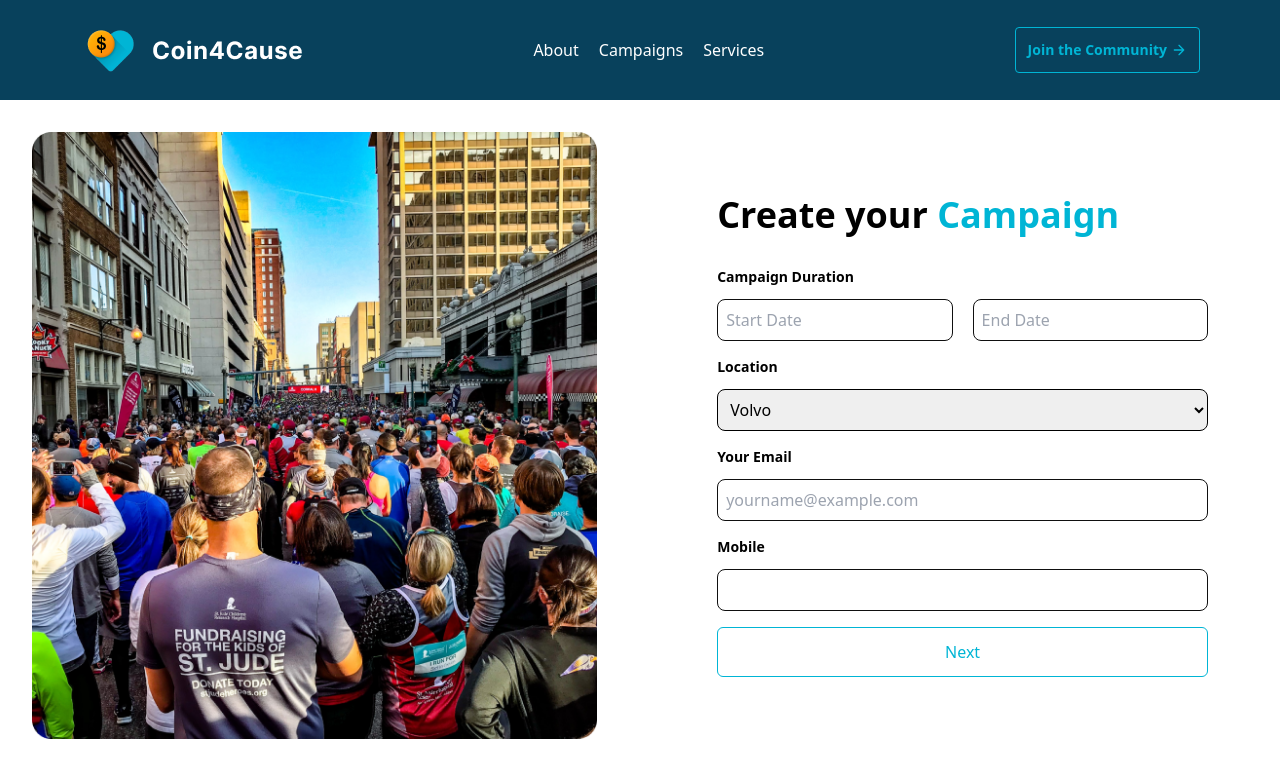
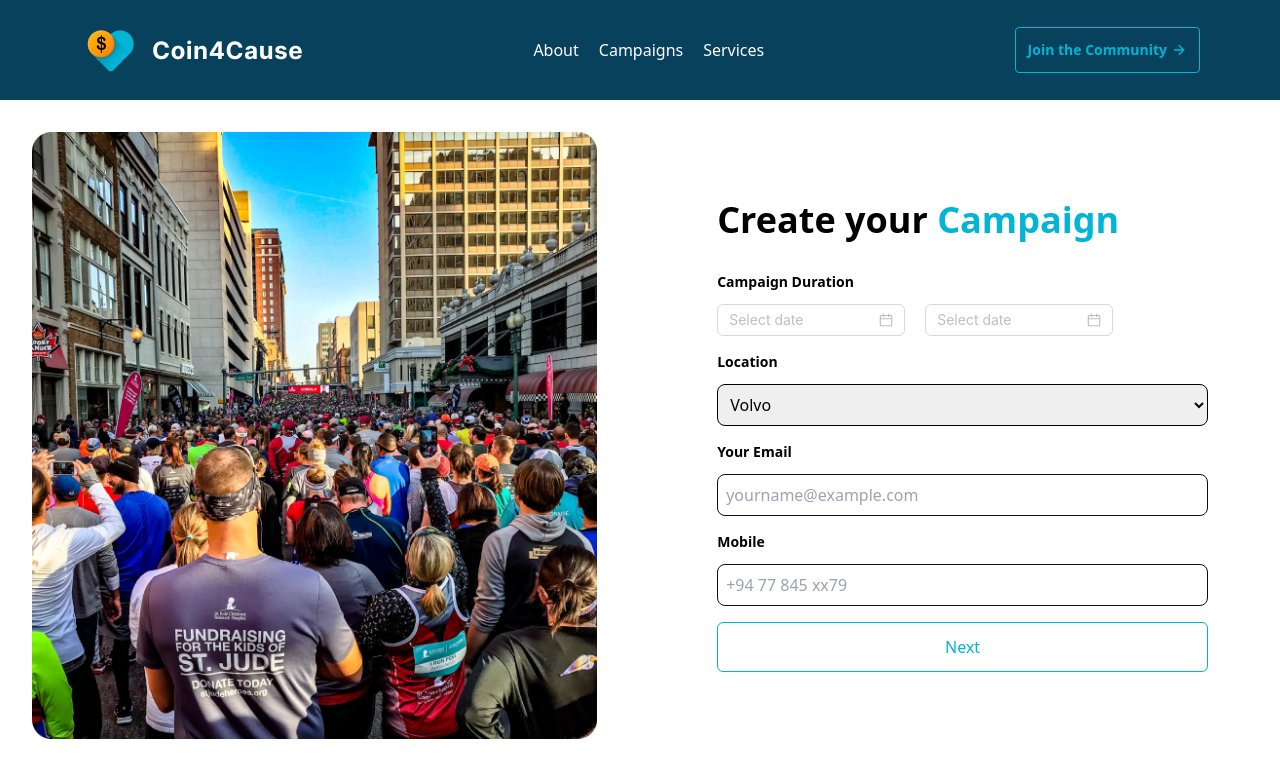
Before and after one commit to SachithWickramasekara/coin4cause, a React (Create React App) app: page /create-campaignStep1 in a window 1280 px wide. Both pictures are taken after typing "Sample", "Sample", "Sample" into the empty fields and a click on the button "Next". Shown: the top 778 px of the page. Built offline with nearby package versions, Linux system fonts and the light colour scheme.

Commit message:
Date, server details adding

```diff
--- a/package.json
+++ b/package.json
@@ -14,6 +14,7 @@
     "@types/react": "^18.0.0",
     "@types/react-dom": "^18.0.0",
     "@typescript-eslint/parser": "^5.57.1",
+    "antd": "^5.4.4",
     "axios": "^1.3.6",
     "clsx": "^1.2.1",
     "eslint": "^8.0.1",
--- a/src/pages/CreateCampaign/Step1.tsx
+++ b/src/pages/CreateCampaign/Step1.tsx
@@ -44,7 +44,7 @@ const Step1 = (props: Props) => {
           <form onSubmit={handleSubmit} className="flex flex-col gap-4">
             <div className="flex flex-col gap-3">
               <span className="font-bold text-sm">Campaign Type</span>
-              <select className="border border-black p-2 rounded-lg  outline-none ">
+              <select className="border border-black p-2 rounded-lg  outline-none " onChange={(e): void =>setState({ ...state, ctype: e.target.value })}>
                 <option value="volvo">Volvo</option>
                 <option value="saab">Saab</option>
                 <option value="mercedes">Mercedes</option>
--- a/src/pages/CreateCampaign/Step2.tsx
+++ b/src/pages/CreateCampaign/Step2.tsx
@@ -1,6 +1,9 @@
 import { useState } from "react";
 import { routePaths } from "../../routes/routes";
 import { Link, useNavigate, useLocation } from "react-router-dom";
+import type { DatePickerProps } from 'antd';
+import { DatePicker, Space } from 'antd';
+import dayjs from 'dayjs';
 
 interface Props {}
 
@@ -16,6 +19,7 @@ const Step2 = (props: Props) => {
     orgname: orgname,
     startdate: "",
     enddate: "",
+    country: "",
     email: "",
     mobilenum: "",
 
@@ -27,13 +31,24 @@ const Step2 = (props: Props) => {
   const handleSubmit = (e: { preventDefault: () => void }) => {
     e.preventDefault();
 
-    const { startdate, enddate, email, mobilenum } = state;
+    const { startdate, enddate, email, country, mobilenum } = state;
     console.log(location.state);
     console.log(state);
 
     //add the navigation to the next page
     navigate("/create-campaignStep3", { state });
   };
+
+  const onstartChange: DatePickerProps['onChange'] = (date: any, dateString: any) => {
+    setState({ ...state, startdate: date ? dayjs(date).format('YYYY-MM-DD') : '' });
+    console.log(date, dateString);
+  };
+
+  const onChange: DatePickerProps['onChange'] = (date: any, dateString: any) => {
+    setState({ ...state, enddate: date ? dayjs(date).format('YYYY-MM-DD') : '' });
+    console.log(date, dateString);
+  };
+
 
   return (
     <div className="bg-[EFF4F8] text-black">
@@ -54,22 +69,13 @@ const Step2 = (props: Props) => {
             <div className="flex flex-col gap-3">
               <span className="font-bold text-sm">Campaign Duration</span>
               <div className="flex flex-row w-full gap-5">
-                <input
-                  type="text"
-                  placeholder="Start Date"
-                  className="border border-[#0F0F0F] p-2 rounded-lg  outline-none w-full"
-                  onChange={(e) =>
-                    setState({ ...state, startdate: e.target.value })
-                  }
-                />
-                <input
-                  type="text"
-                  placeholder="End Date"
-                  className="border border-[#0F0F0F] p-2 rounded-lg  outline-none w-full"
-                  onChange={(e) =>
-                    setState({ ...state, enddate: e.target.value })
-                  }
-                />
+
+                <Space direction="vertical">
+                  <DatePicker onChange={onstartChange} />
+                </Space>
+                <Space direction="vertical">
+                  <DatePicker onChange={onChange} />
+                </Space>
               </div>
             </div>
             <div className="flex flex-col gap-3">
@@ -93,7 +99,7 @@ const Step2 = (props: Props) => {
               <span className="font-bold text-sm">Mobile</span>
               <input
                 type="text"
-                placeholder=""
+                placeholder="+94 77 845 xx79"
                 className="border border-[#0F0F0F] p-2 rounded-lg outline-none "
                 onChange={(e) =>
                   setState({ ...state, mobilenum: e.target.value })
--- a/src/pages/CreateCampaign/Step3.tsx
+++ b/src/pages/CreateCampaign/Step3.tsx
@@ -7,13 +7,21 @@ interface Props {}
 const Step3 = (props: Props) => {
   console.log("Step3 rendered"); // add this line
   const location = useLocation();
-  const { ctype, cdescription, ctitle, orgname, startdate, enddate } =
-    location.state;
+  const { email, ctype, cdescription, ctitle, orgname, startdate, enddate, country, mobilenum } = location.state;
 
   const [state, setState] = useState({
+    ctype: ctype,
+    cdescription: cdescription,
+    ctitle: ctitle,
+    orgname: orgname,
+    startdate: startdate,
+    enddate: enddate,
+    country: country,
+    email: email,
+    mobilenum: mobilenum,
     budget: "",
     mindonation: "",
-    currency: "",
+    currencies: [] as string[], // store selected currencies in an array
 
     //display the user location, email, mobile make it so that the user cant edit
   });
@@ -23,7 +31,7 @@ const Step3 = (props: Props) => {
   const handleSubmit = (e: { preventDefault: () => void }) => {
     e.preventDefault();
 
-    const { budget, mindonation, currency } = state;
+    const { budget, mindonation, currencies } = state; // update variable name
     console.log(location.state);
     console.log(state);
 
@@ -31,6 +39,19 @@ const Step3 = (props: Props) => {
     navigate("/create-campaignStep4", { state });
   };
 
+  //button
+  const [selectedButtons, setSelectedButtons] = useState<string[]>([]);
+  const buttonClick = (currency: string, buttonRef: HTMLInputElement | null) => {
+    if (selectedButtons.includes(currency)) {
+      buttonRef?.classList.remove("bg-blue-500", "text-white");
+      setSelectedButtons(selectedButtons.filter((name) => name !== currency));
+      setState({ ...state, currencies: state.currencies.filter((name) => name !== currency) });
+    } else {
+      buttonRef?.classList.add("bg-blue-500", "text-white");
+      setSelectedButtons([...selectedButtons, currency]);
+      setState({ ...state, currencies: [...state.currencies, currency] });
+    }
+  };
   return (
     <div className="bg-[EFF4F8] text-black">
       <div className="container mx-auto p-8 flex flex-col md:flex-col lg:flex-row justify-center sm:gap-20 gap-12 items-center lg:">
@@ -58,10 +79,13 @@ const Step3 = (props: Props) => {
             </div>
             <div className="flex flex-col gap-3">
               <span className="font-bold text-sm">Minimum donation amount</span>
-              <select className="border border-black p-2 rounded-lg  outline-none ">
-                <option value="volvo">Volvo</option>
-                <option value="saab">Saab</option>
-                <option value="mercedes">Mercedes</option>
+              <select className="border border-black p-2 rounded-lg  outline-none " onChange={(e): void =>setState({ ...state, mindonation: e.target.value })}>
+                <option value="0">0$</option>
+                <option value="1">1$</option>
+                <option value="5">5$</option>
+                <option value="10">10$</option>
+                <option value="50">50$</option>
+
               </select>
             </div>
             <div className="flex flex-col gap-3">
@@ -72,12 +96,14 @@ const Step3 = (props: Props) => {
                   placeholder="Start Date"
                   className="border border-[#0F0F0F] p-2 rounded-lg  outline-none w-full"
                   value="Major Currencies"
+                  onClick={(e) => buttonClick("Major Currencies", e.currentTarget)}
                 />
                 <input
                   type="button"
                   placeholder="End Date"
                   className="border border-[#0F0F0F] p-2 rounded-lg  outline-none w-full"
                   value="Cryptocurrencies"
+                  onClick={(e) => buttonClick("Cryptocurrencies", e.currentTarget)}
                 />
               </div>
             </div>
--- a/src/pages/CreateCampaign/Step4.tsx
+++ b/src/pages/CreateCampaign/Step4.tsx
@@ -19,7 +19,7 @@ const Step4 = (props: Props) => {
     mobilenum,
     budget,
     mindonation,
-    currency,
+    currencies,
   } = location.state;
 
   function handleFileSelect(event: React.ChangeEvent<HTMLInputElement>) {
@@ -83,7 +83,7 @@ const Step4 = (props: Props) => {
         mobilenum,
         budget,
         mindonation,
-        currency,
+        currencies,
       }),
     })
       .then((res) => res.json())
```
Also changed, not shown: 1 other file (tests, documents, lock files or other folders).
